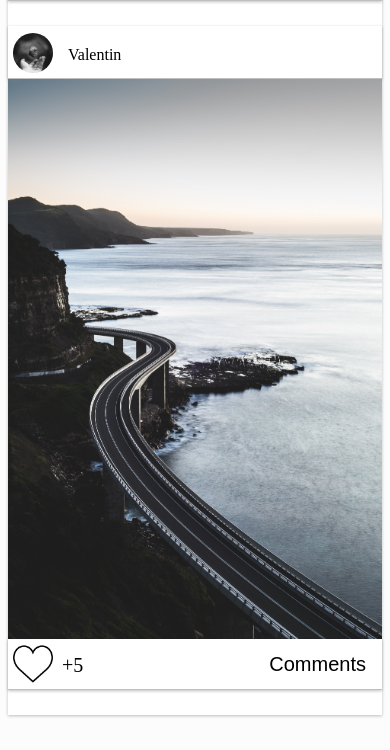
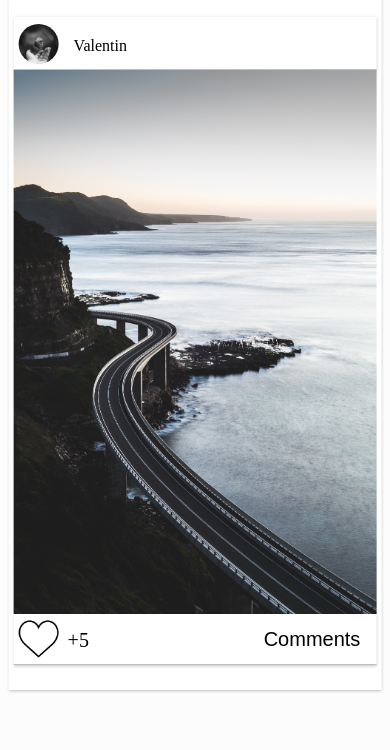
Before and after one commit to vomnes/camagru, a PHP site: page /?action=1 in a window 390 px wide. Shown: the part 550-1300 px from the top of the page. After the commit the page ends 1242 px from the top, so only its background shows below. Run offline with PHP 8.4, Linux system fonts and the light colour scheme; the visitor is signed in with stand-in values (Sample User, id 1); some web fonts are replaced.

Commit message:
feat: Improve responsiveness of the body

```diff
--- a/public/css/content.css
+++ b/public/css/content.css
@@ -82,7 +82,7 @@ input:hover {
 @media screen and (max-width: 1034px) {
   .container {
     position: relative;
-    width: 100%;
+    width: 97%;
     height: auto;
     min-height: 1050px;
     top: 80px;
@@ -93,6 +93,8 @@ input:hover {
     -moz-box-shadow: 0 1px 3px rgba(0,0,0,0.25);
     -webkit-box-shadow: 0 1px 3px rgba(0,0,0,0.25);
     background-color: #FFFFFF;
+    padding-left: 5px;
+    padding-right: 5px;
   }
 }
 
--- a/public/css/header.css
+++ b/public/css/header.css
@@ -84,13 +84,16 @@
 @media screen and (max-width: 1034px) {
   #topnav {
     position: fixed;
-    width: 98%;
+    width: 95%;
     height: 64px;
     left: 50%;
     transform: translateX(-50%);
     box-shadow: 0 1px 3px rgba(0,0,0,0.25);
     -moz-box-shadow: 0 1px 3px rgba(0,0,0,0.25);
     -webkit-box-shadow: 0 1px 3px rgba(0,0,0,0.25);
+    background: #FFFFFF;
+    padding-left: 5px;
+    padding-right: 5px;
   }
   #camagru-logo {
     position: fixed;
```
